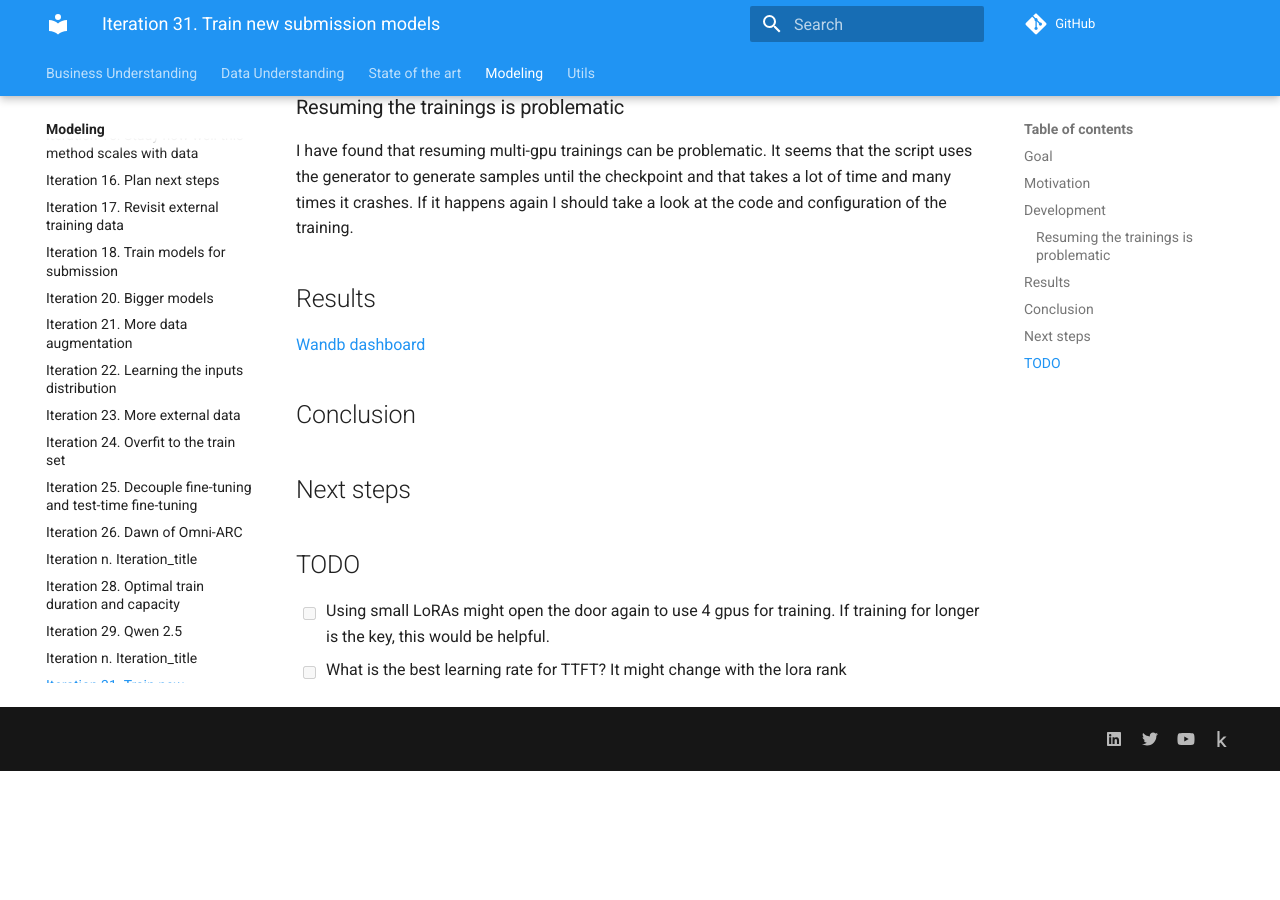
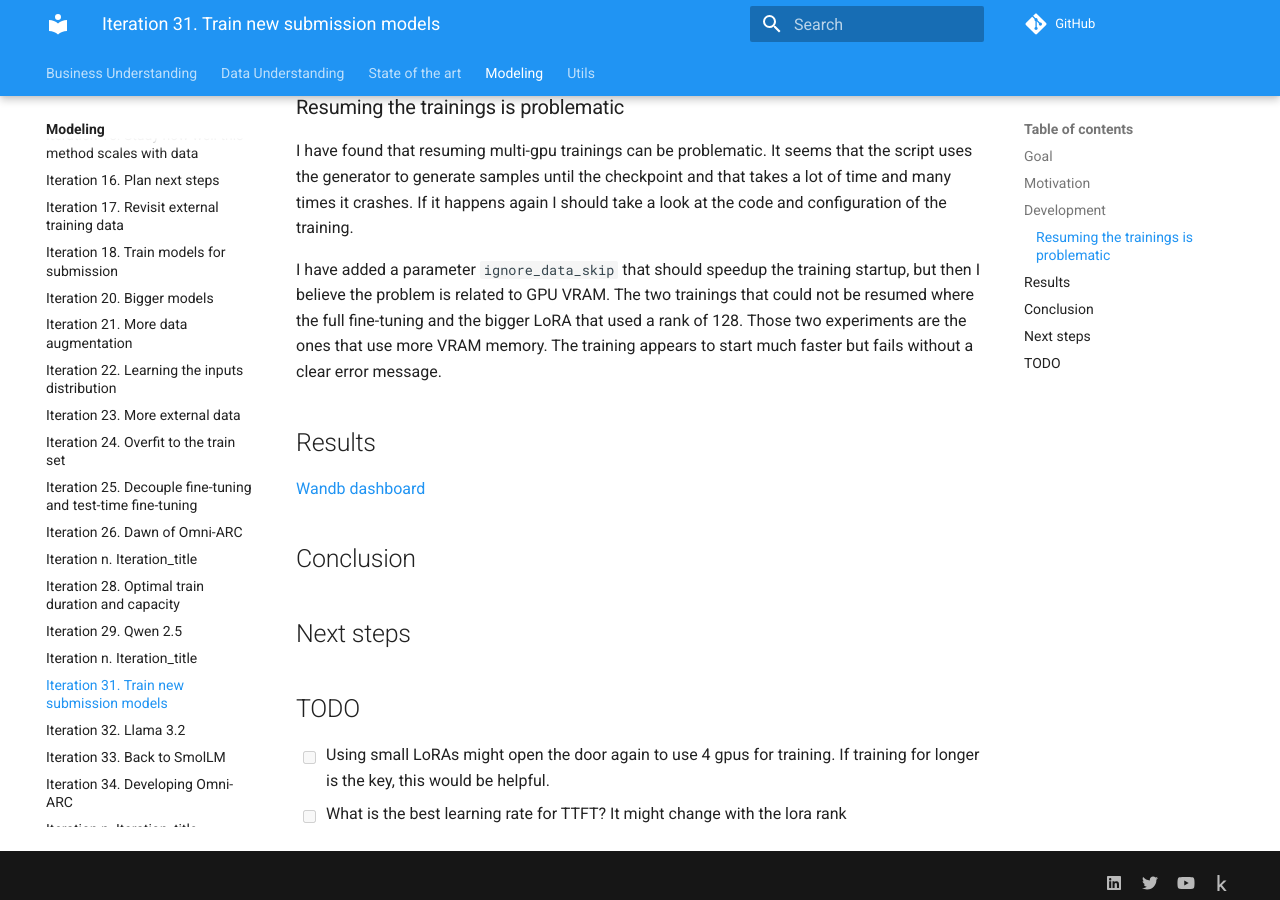
Before and after one commit to zhengjunyao-work/arc24, an MkDocs documentation site: the page built from docs/modeling/Iteration_31_train_submission_models.md, in a window 1280 px wide and 900 px high, scrolled down 821 px. Built offline with MkDocs 1.6.1 and Material for MkDocs 9.7.7, drawn with Linux system fonts in a browser that asks for light colours; comment, search, counter and statistics services are not loaded; before the commit the page ends 1592 px from its top, so only the background shows below that.

Commit message:
updated documentation

```diff
--- a/docs/modeling/Iteration_31_train_submission_models.md
+++ b/docs/modeling/Iteration_31_train_submission_models.md
@@ -27,6 +27,11 @@
 generator to generate samples until the checkpoint and that takes a lot of time and many times it crashes.
 If it happens again I should take a look at the code and configuration of the training.
 
+I have added a parameter `ignore_data_skip` that should speedup the training startup, but then I believe
+the problem is related to GPU VRAM. The two trainings that could not be resumed where the full fine-tuning
+and the bigger LoRA that used a rank of 128. Those two experiments are the ones that use more VRAM memory.
+The training appears to start much faster but fails without a clear error message.
+
 ## Results
 
 [Wandb dashboard](https://wandb.ai/guillermobarbadillo/20240925_submission_models?nw=nwuserguillermobarbadillo)
```
